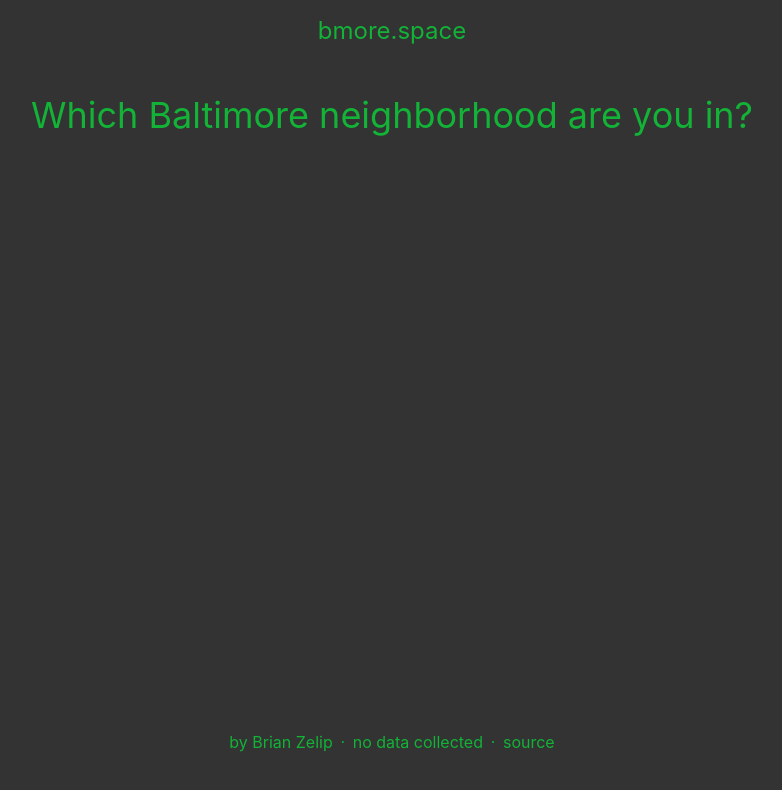
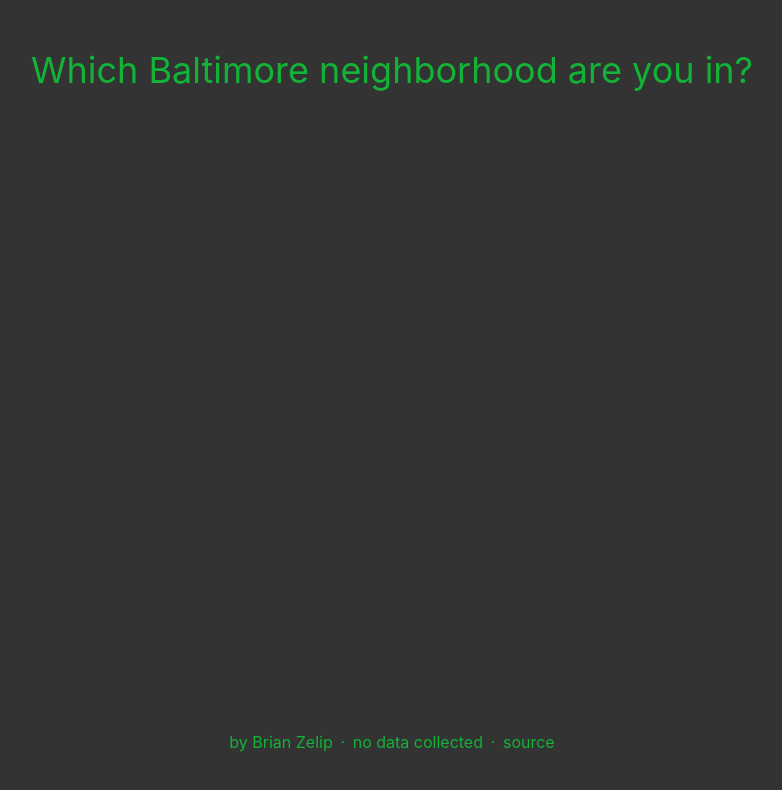
Before and after one commit to brianzelip/which-baltimore-neighborhood, a website built with Parcel: page index.html in a window 1280 px wide. Shown: the whole page, without its empty margins (248-1030 px from the left). Built offline with nearby package versions, Linux system fonts and the light colour scheme; no server answers.

Commit message:
index.html: Remove top bmore.space link

```diff
--- a/index.html
+++ b/index.html
@@ -107,7 +107,6 @@
   </head>
 
   <body class="dark">
-    <a href="https://bmore.space" class="url">bmore.space</a>
     <h1>Which Baltimore neighborhood are you in?</h1>
     <a class="neighborhood hide" data-neighborhood></a>
     <p class="coordinates-wrapper hide delay" data-coordinates-wrapper>
```
